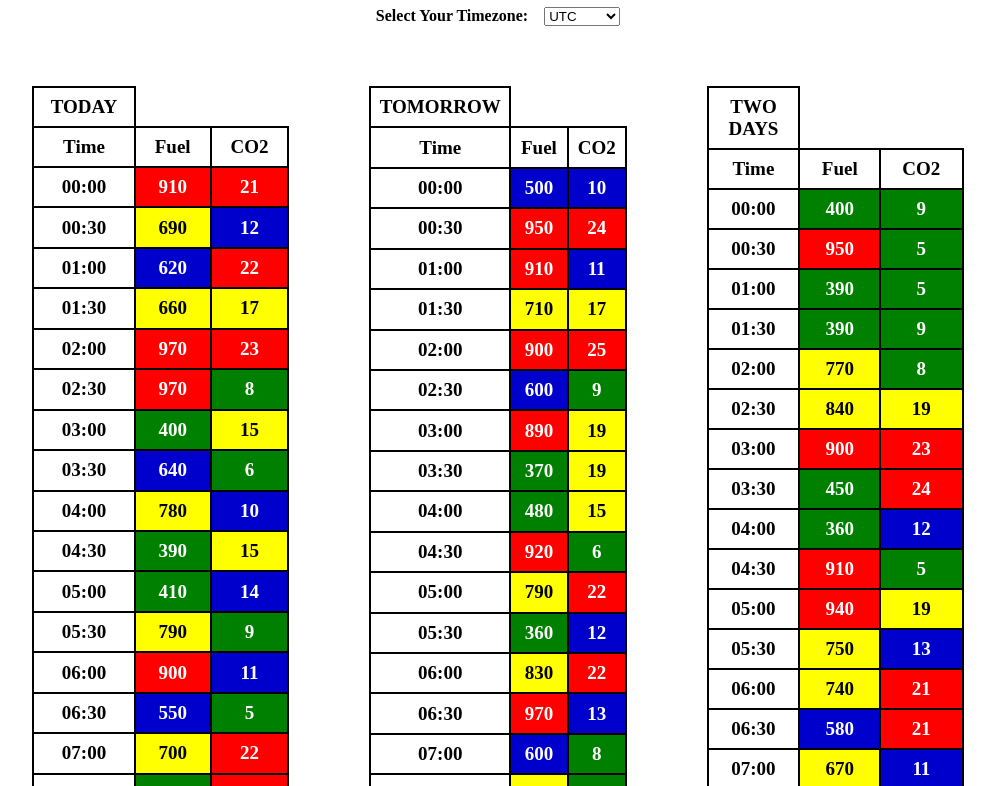
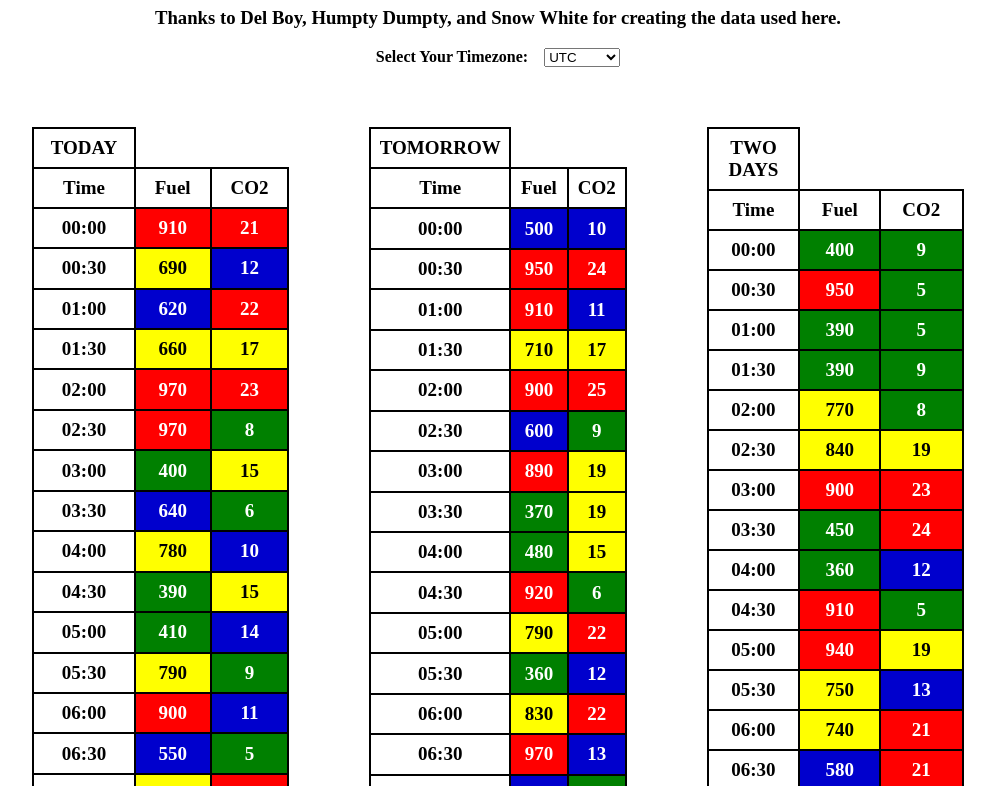
Before and after one commit to TRK8R/SMFuel, a plain HTML site: page index.html in a window 1280 px wide. Shown: the part 73-859 px from the top of the page, without its empty margins (142-1137 px from the left). Drawn offline with Linux system fonts and the light colour scheme.

Commit message:
Added credit for data table and some formatting

```diff
--- a/index.html
+++ b/index.html
@@ -9,7 +9,8 @@
 </head>
 <body>
 
-    <h1 id="title">Fuel / CO2 Planner</h1>
+    <h1 class="title">Fuel / CO2 Planner</h1>
+    <h3 class="title">Thanks to Del Boy, Humpty Dumpty, and Snow White for creating the data used here.</h3>
     <div class="timezone-selector">
         <label for="tz-select">Select Your Timezone: </label>
         <select id="tz-select">
--- a/styles.css
+++ b/styles.css
@@ -1,4 +1,4 @@
-#title {
+.title {
     text-align: center;
 }
 
```
